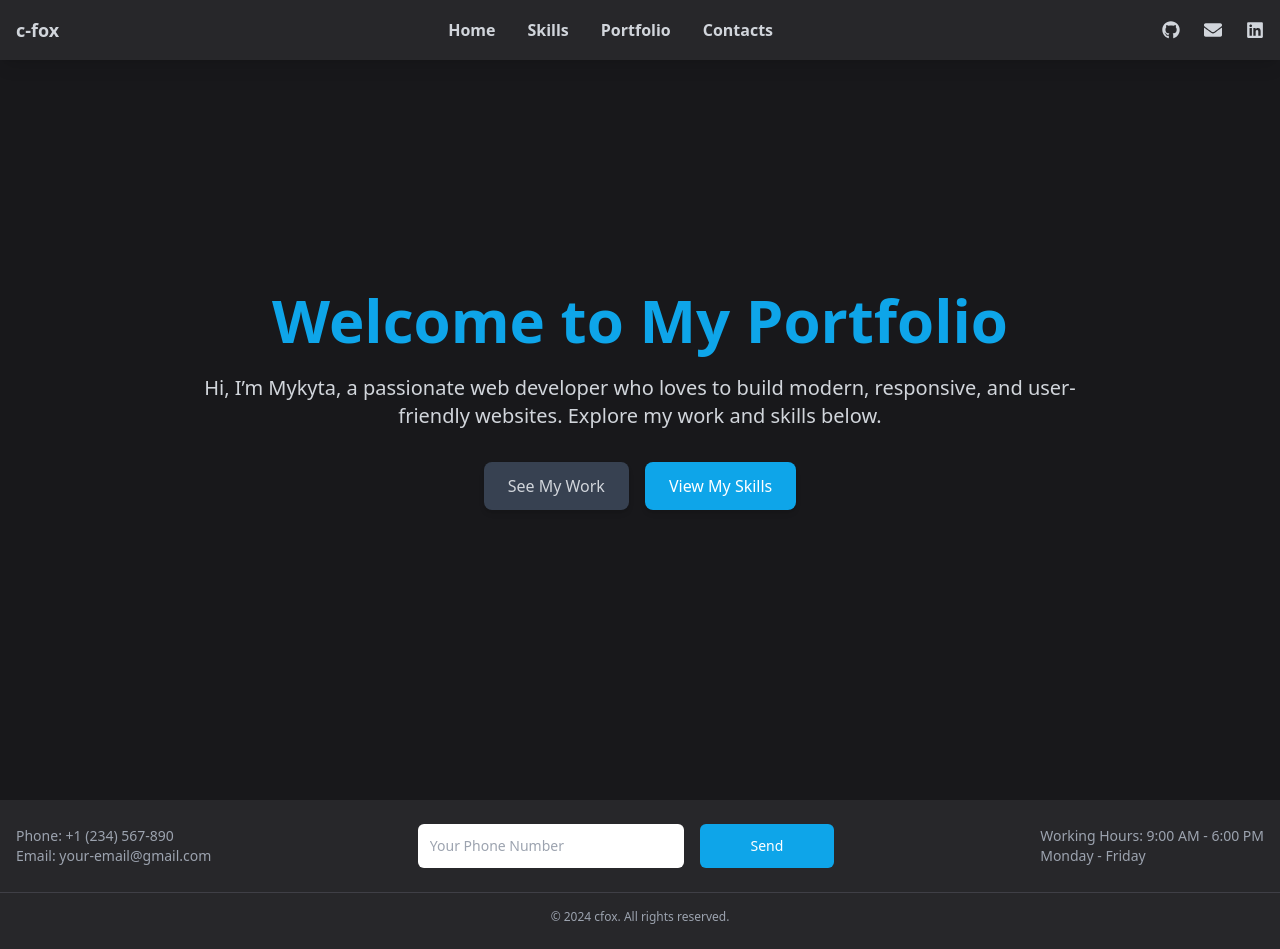
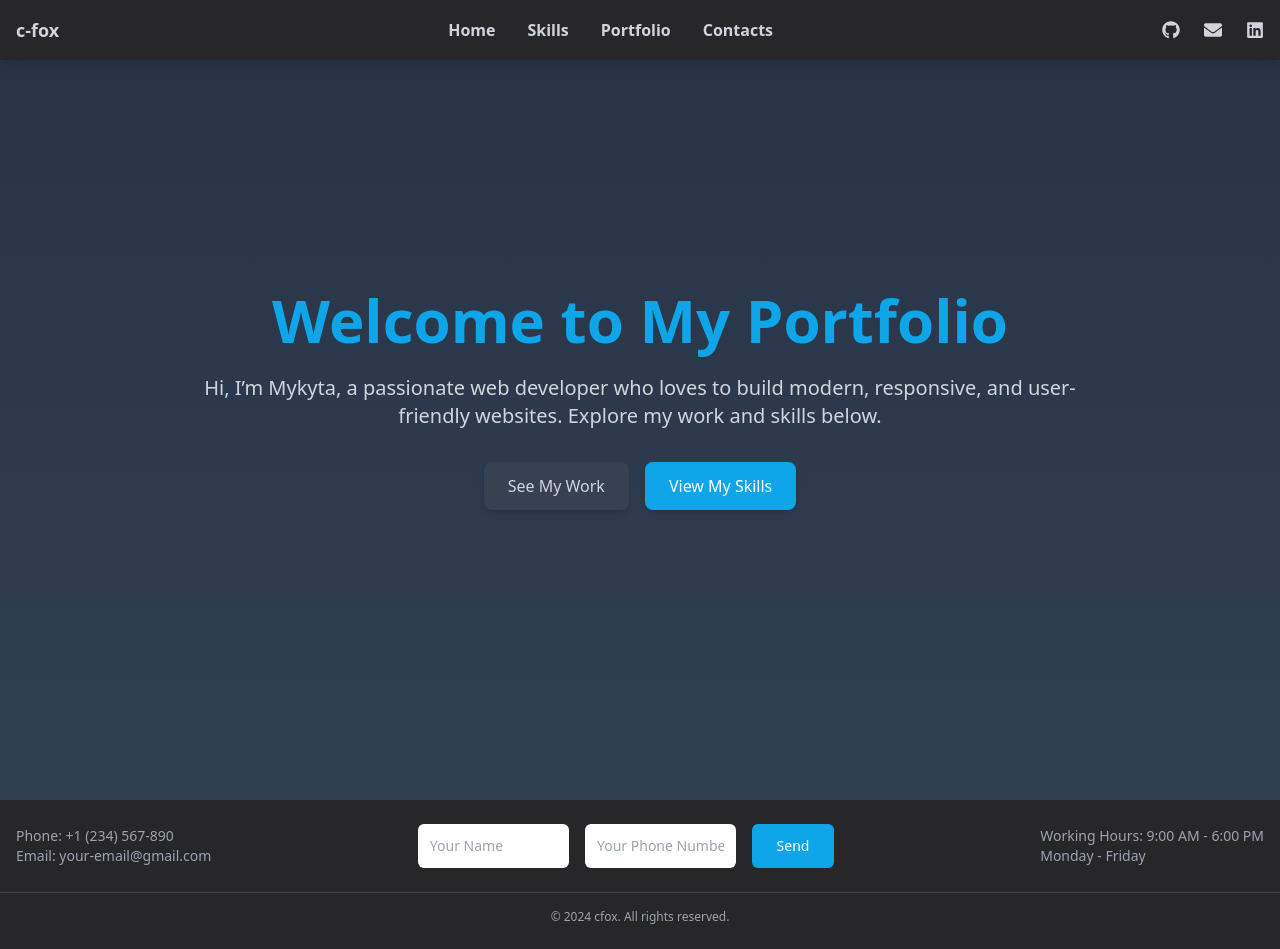
Before and after one commit to cfox-mykyta/cfox-mykyta-portfolio, a Next.js app: page / in a window 1280 px wide. Built offline with nearby package versions, Linux system fonts and the light colour scheme.

Commit message:
welcome try

```diff
--- a/package.json
+++ b/package.json
@@ -12,7 +12,8 @@
     "next": "15.1.0",
     "react": "^19.0.0",
     "react-dom": "^19.0.0",
-    "react-icons": "^5.4.0"
+    "react-icons": "^5.4.0",
+    "react-tsparticles": "^2.12.2"
   },
   "devDependencies": {
     "@eslint/eslintrc": "^3",
--- a/src/components/Footer.tsx
+++ b/src/components/Footer.tsx
@@ -3,8 +3,13 @@
 import React, { useState } from 'react';
 
 const Footer: React.FC = () => {
-  const [phoneNumber, setPhoneNumber] = useState('');
-  const [isSubmitted, setIsSubmitted] = useState(false);
+  const [contactName, setContactName] = useState<string>('');
+  const [phoneNumber, setPhoneNumber] = useState<string>('');
+  const [isSubmitted, setIsSubmitted] = useState<boolean>(false);
+
+  const handleNameChange = (event: React.ChangeEvent<HTMLInputElement>) => {
+    setContactName(event.target.value);
+  };
 
   const handlePhoneChange = (event: React.ChangeEvent<HTMLInputElement>) => {
     setPhoneNumber(event.target.value);
@@ -12,7 +17,10 @@ const Footer: React.FC = () => {
 
   const handleSubmit = (event: React.FormEvent) => {
     event.preventDefault();
+    // Here, you would typically send the data to a server
     setIsSubmitted(true);
+    // Reset the fields after submission
+    setContactName('');
     setPhoneNumber('');
   };
 
@@ -32,6 +40,14 @@ const Footer: React.FC = () => {
         {/* Форма зворотного зв'язку */}
         <div className="flex flex-col items-center sm:items-start sm:w-1/3 space-y-4 sm:space-y-0">
           <form onSubmit={handleSubmit} className="flex flex-col sm:flex-row w-full space-y-4 sm:space-y-0 sm:space-x-4">
+            <input
+              type="text"
+              placeholder="Your Name"
+              value={contactName}
+              onChange={handleNameChange}
+              required
+              className="p-3 w-full sm:w-2/3 text-gray-700 rounded-md focus:outline-none text-sm"
+            />
             <input
               type="tel"
               placeholder="Your Phone Number"
--- a/src/components/Hero.tsx
+++ b/src/components/Hero.tsx
@@ -1,14 +1,19 @@
-'use client';
+'use client'; // Це робить компонент клієнтським
 
 import React from 'react';
+import dynamic from 'next/dynamic';
+
+// Динамічний імпорт для компонента Particles
+const Particles = dynamic(() => import('react-tsparticles'), { ssr: false });
 
 const Hero: React.FC = () => {
     return (
         <section
             id="home"
-            className="bg-zinc-900 text-gray-300 flex items-center justify-center min-h-screen px-6 md:px-4"
+            className="bg-zinc-900 text-gray-300 flex items-center justify-center min-h-screen px-6 md:px-4 relative overflow-hidden"
         >
-            <div className="max-w-4xl text-center">
+            <div className="absolute inset-0 bg-gradient-to-b from-slate-800 to-slate-700 animate-gradient"></div> {/* Анімація градієнта */}
+            <div className="max-w-4xl text-center relative z-10">
                 <h1 className="text-3xl sm:text-4xl md:text-6xl font-bold text-sky-500 mb-6">
                     Welcome to My Portfolio
                 </h1>
--- a/src/styles/globals.css
+++ b/src/styles/globals.css
@@ -1,3 +1,23 @@
 @tailwind base;
 @tailwind components;
 @tailwind utilities;
+
+@keyframes gradient {
+    0% {
+        background-position: 0% 0%;
+    }
+
+    80% {
+        background-position: 100% 100%;
+    }
+
+    100% {
+        background-position: 0% 0%;
+    }
+}
+
+
+.animate-gradient {
+    animation: gradient 12s ease infinite;
+    background-size: 200% 200%;
+}
```
Also changed, not shown: 1 other file (tests, documents, lock files or other folders).
